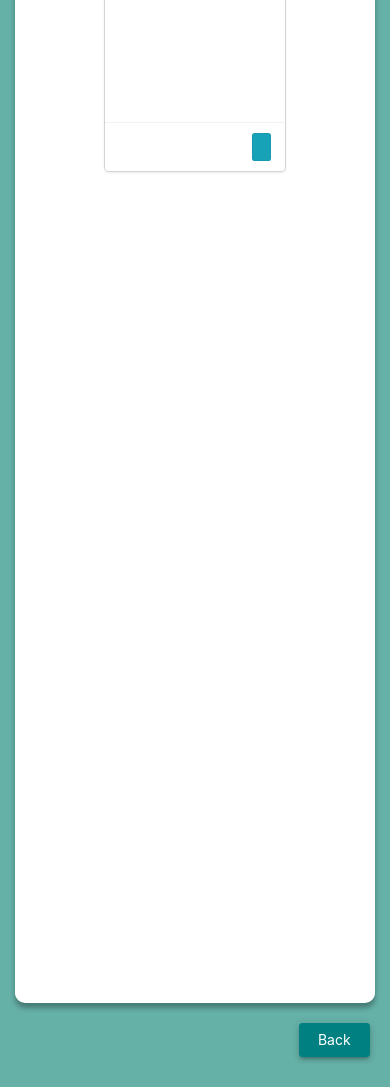
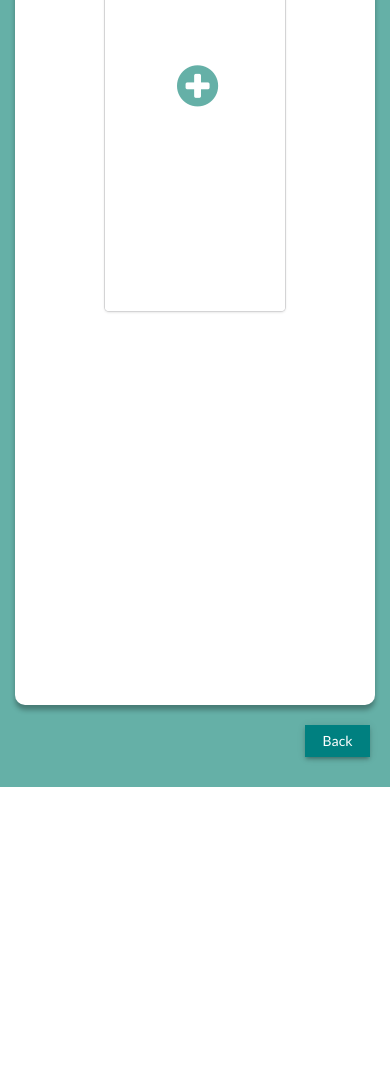
Before and after one commit to BorisChenCZY/BlockChainLotterySystem, a Django app: page /card in a window 390 px wide. Shown: the part 1292-2379 px from the top of the page. After the commit the page ends 2079 px from the top, so only its background shows below. Run offline with Django 4.2, Linux system fonts and the light colour scheme; some libraries are stand-ins or nearby versions.

Commit message:
list page

```diff
--- a/startvote/templates/card.html
+++ b/startvote/templates/card.html
@@ -11,9 +11,13 @@
 
     <title>Basic Form</title>
 
-    <link href="//maxcdn.bootstrapcdn.com/bootstrap/4.0.0/css/bootstrap.min.css" rel="stylesheet" id="bootstrap-css">
-    <script src="//maxcdn.bootstrapcdn.com/bootstrap/4.0.0/js/bootstrap.min.js"></script>
-    <script src="//code.jquery.com/jquery-1.11.1.min.js"></script>
+    <link rel="stylesheet" type="text/css" href="/static/css/isotope.css" media="screen" />
+  <link rel="stylesheet" href="/static/js/fancybox/jquery.fancybox.css" type="text/css" media="screen" />
+  <link rel="stylesheet" href="/static/css/bootstrap.css">
+  <link rel="stylesheet" href="/static/css/bootstrap-theme.css">
+  <link rel="stylesheet" href="/static/css/style.css">
+  <!-- skin -->
+  <link rel="stylesheet" href="/static/skin/default.css"><script src="//code.jquery.com/jquery-1.11.1.min.js"></script>
     <!------ Include the above in your HEAD tag ---------->
 
     <style type="text/css">
@@ -68,7 +72,7 @@
         }
         .card-img-top-null {
             display: block;
-            width: 114%;
+            width: 90%;
         }
 
         .card-title {
@@ -82,7 +86,7 @@
             clear: both;
             margin-top: .5em;
             color: rgba(0, 0, 0, .68);
-            height: 60px;
+            height: 70px;
             overflow: scroll;
         }
 
@@ -248,22 +252,31 @@
                 </div>
             </div>
         </div>
+
+
+
         <div class="col-sm-6 col-md-4 col-lg-3 mt-4">
-            <div class="card card-inverse card-info">
-                <img class="card-img-top" src="http://success-at-work.com/wp-content/uploads/2015/04/free-stock-photos.gif">
-                <div class="card-block">
+            <div class="card card-inverse card-info ">
+                <img class="card-img-top-null" src="/static/img/null.png">
+                <a href="{% url 'form' %}"><i class="fa fa-plus-circle fa-3x " style="color: #65B0A7;margin-left: 40%"></i></a>
+                <div class="card-block card-block-null">
 
                     <h4 class="card-title">&nbsp</h4>
                     <div class="card-text">
                         <br/>&nbsp
                     </div>
                 </div>
-                <div class="card-footer myself">
-                    <small style="font-weight: bold;">&nbsp</small>
-                    <button class="btn btn-info float-right btn-sm">&nbsp</button>
+                 <div class="card-footer-null">
+                    <small>&nbsp</small>
+                    <button class="btn btn-info float-right btn-sm btn-null">&nbsp</button>
                 </div>
             </div>
         </div>
+
+
+
+
+
 
 
 {#        空的card#}
@@ -283,22 +296,6 @@
                 </div>
             </div>
         </div>
-        <div class="col-sm-6 col-md-4 col-lg-3 mt-4">
-            <div class="card card-inverse card-info card-null">
-                <img class="card-img-top-null" src="/static/img/null.png">
-                <div class="card-block card-block-null">
-
-                    <h4 class="card-title">&nbsp</h4>
-                    <div class="card-text">
-                       &nbsp
-                    </div>
-                </div>
-                <div class="card-footer-null">
-                    <small><br/>&nbsp</small>
-                    <button class="btn btn-info float-right btn-sm btn-null">&nbsp</button>
-                </div>
-            </div>
-        </div>
 
 
 
@@ -308,6 +305,7 @@
 
 </div>
     <div>
+
 {#        <a href="{% url 'index' %}">#}
 {#        <button class="btn btn-info float-right btn-sm btn-lg" style="margin-bottom: 20px">#}
 {#                  Back</button></a>#}
```
Also changed, not shown: startvote/templates/index.html (+4 -4 lines), startvote/static/img/team/member2.jpg, 1 other file.
